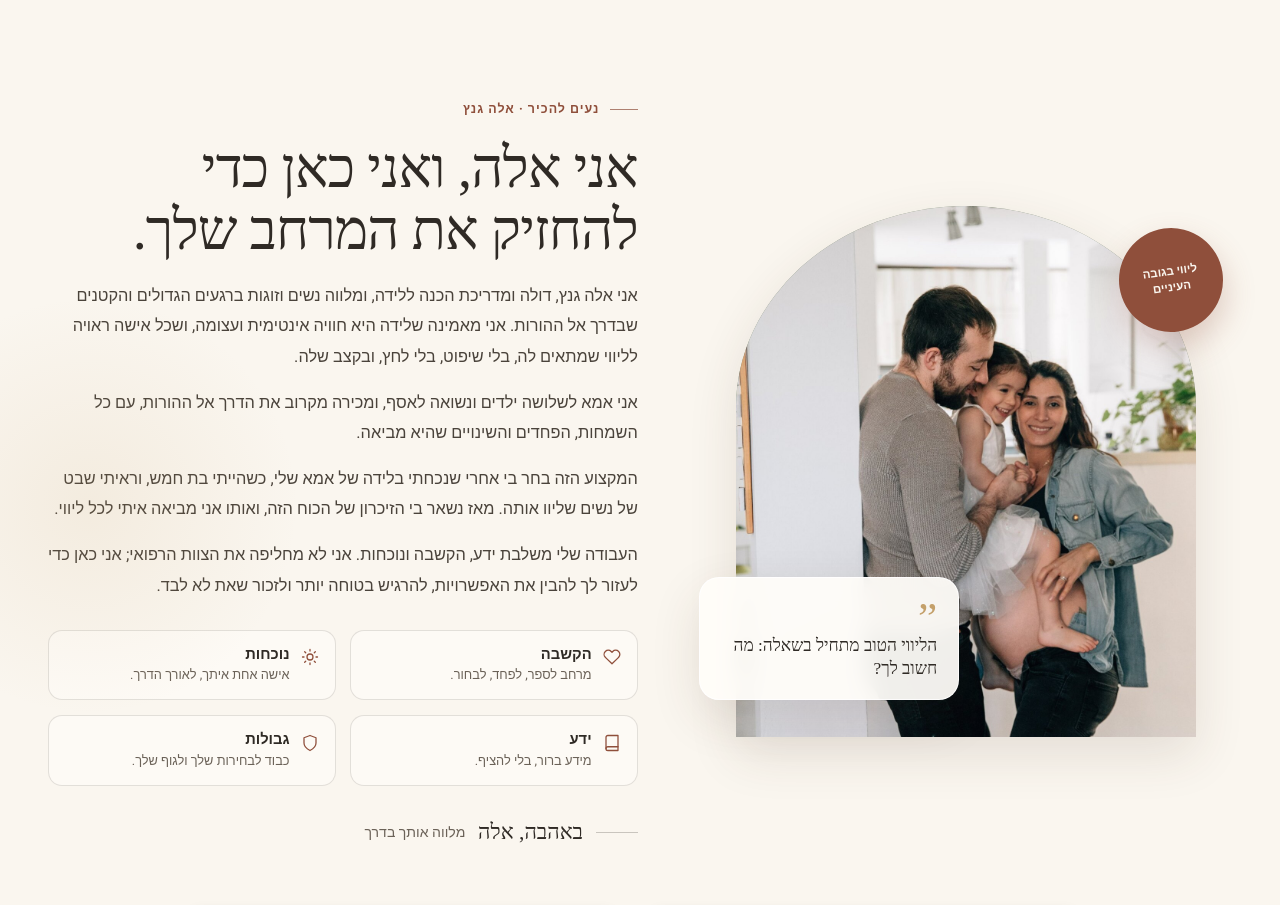
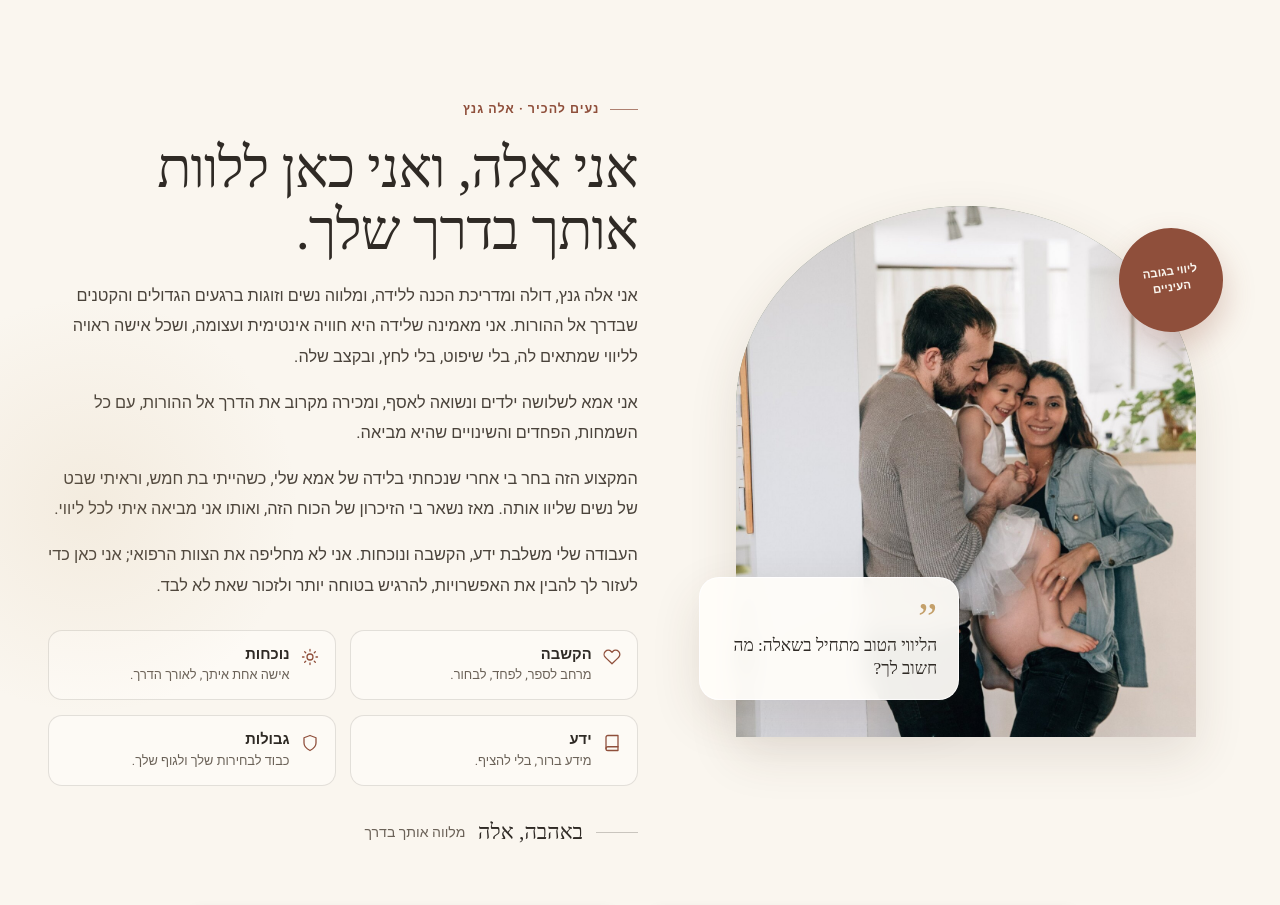
Before and after one commit to Douella/douella.com, a plain HTML site: page index.html in a window 1280 px wide. Shown: the part 1000-1905 px from the top of the page. Drawn offline with Linux system fonts and the light colour scheme; a web font is replaced by a local one.

Commit message:
Refine about section heading

```diff
--- a/index.html
+++ b/index.html
@@ -193,7 +193,7 @@
 
         <div class="about-copy" data-reveal style="--delay: .08s">
           <span class="eyebrow">נעים להכיר · אלה גנץ</span>
-          <h2>אני אלה, ואני כאן כדי להחזיק את המרחב שלך.</h2>
+          <h2>אני אלה, ואני כאן ללוות אותך בדרך שלך.</h2>
           <p>אני אלה גנץ, דולה ומדריכת הכנה ללידה, ומלווה נשים וזוגות ברגעים הגדולים והקטנים שבדרך אל ההורות. אני מאמינה שלידה היא חוויה אינטימית ועצומה, ושכל אישה ראויה לליווי שמתאים לה, בלי שיפוט, בלי לחץ, ובקצב שלה.</p>
           <p>אני אמא לשלושה ילדים ונשואה לאסף, ומכירה מקרוב את הדרך אל ההורות, עם כל השמחות, הפחדים והשינויים שהיא מביאה.</p>
           <p>המקצוע הזה בחר בי אחרי שנכחתי בלידה של אמא שלי, כשהייתי בת חמש, וראיתי שבט של נשים שליוו אותה. מאז נשאר בי הזיכרון של הכוח הזה, ואותו אני מביאה איתי לכל ליווי.</p>
```
